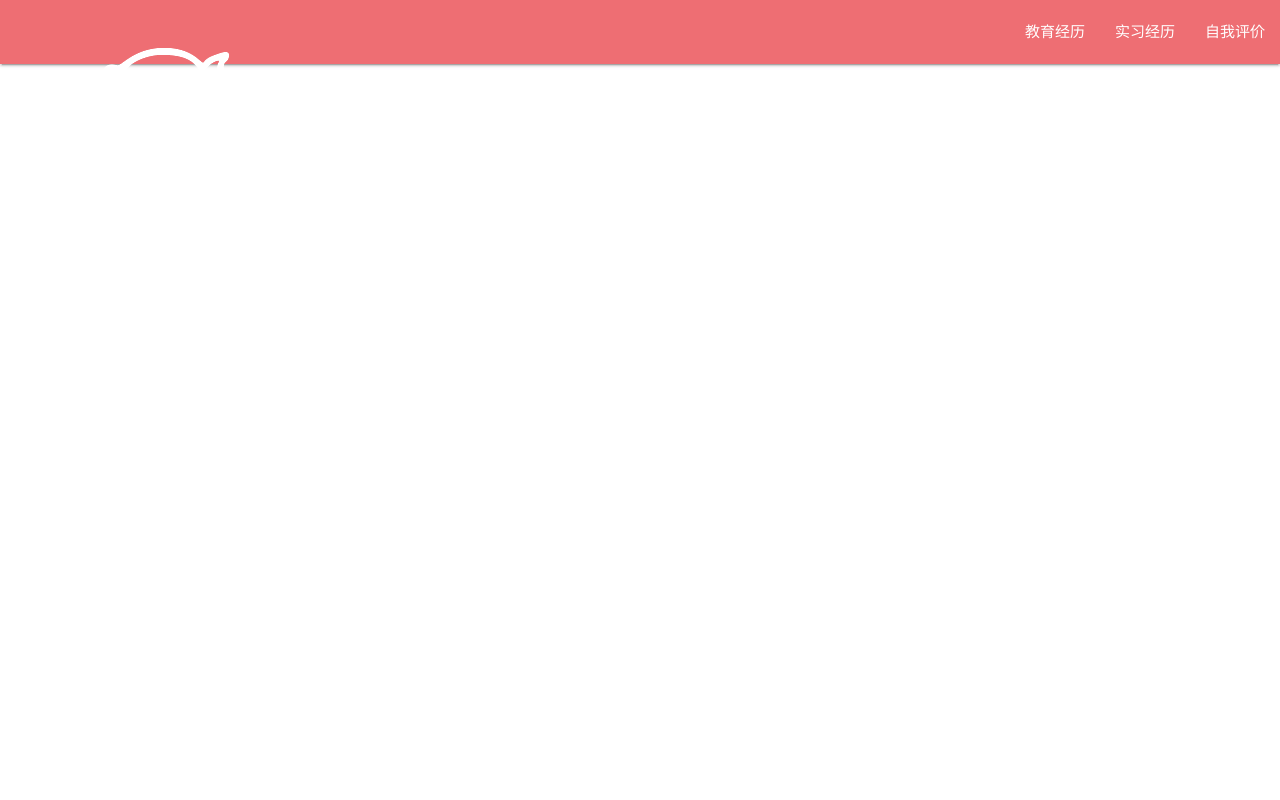
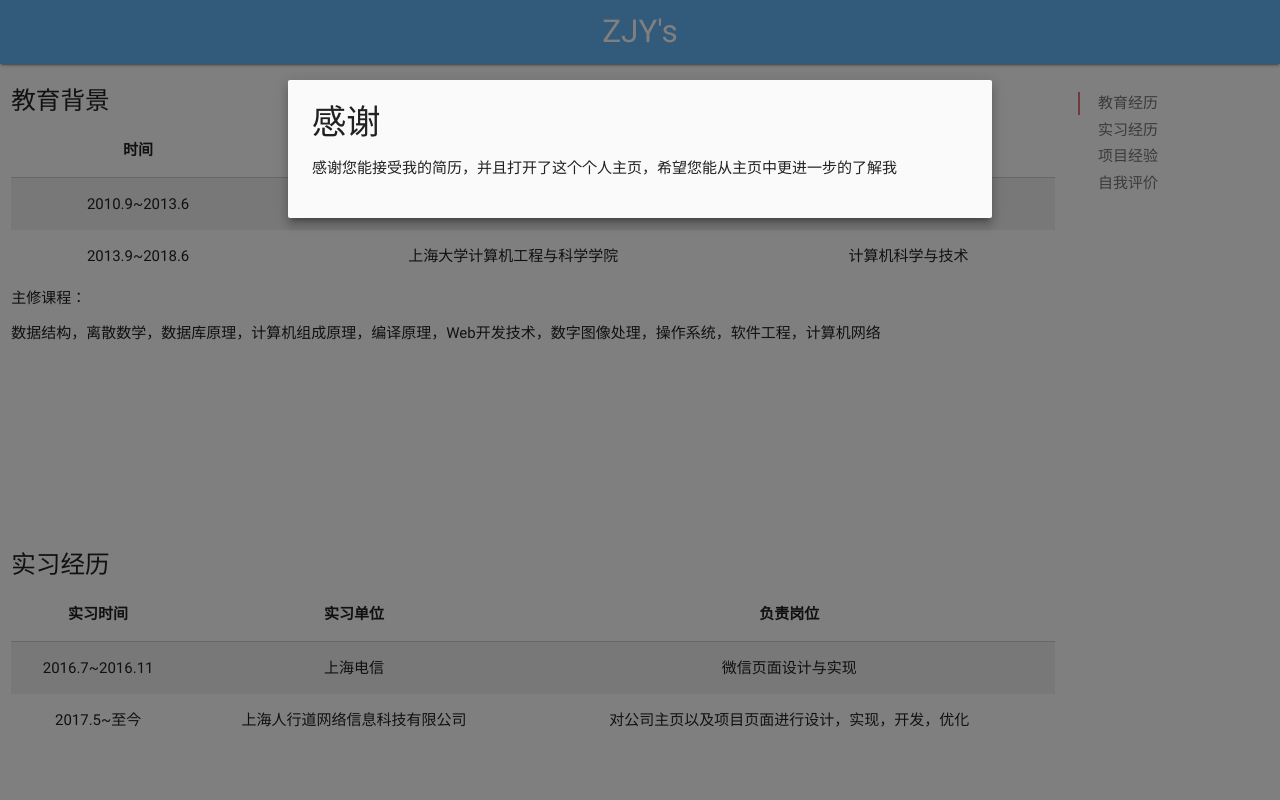
Before and after one commit to zhujiayaomt/zhujiayaomt.github.io, a plain HTML site: page index.html in a window 1280 px wide. Shown: the top 800 px of the page. Drawn offline with nearby package versions, Linux system fonts and the light colour scheme.

Commit message:
Update index.html

```diff
--- a/index.html
+++ b/index.html
@@ -7,32 +7,160 @@
 	 <link href="http://fonts.googleapis.com/icon?family=Material+Icons" rel="stylesheet">
 	 <!-- Compiled and minified CSS -->
   	<link rel="stylesheet" href="https://cdnjs.cloudflare.com/ajax/libs/materialize/0.98.2/css/materialize.min.css">
+    <link rel="stylesheet" href="animate.css">
   	<!-- Compiled and minified JavaScript -->
+    <script type="text/javascript" src="https://code.jquery.com/jquery-2.1.1.min.js"></script>
   	<script src="https://cdnjs.cloudflare.com/ajax/libs/materialize/0.98.2/js/materialize.min.js"></script>
     <link rel="stylesheet" href="main.css">
       <script type="text/javascript">
   	$(document).ready(function(){
-$(".button-collapse").sideNav();
-});
+        $('.modal').modal();
+        $('#modal1').modal('open');
+        $('.parallax').parallax();
+        $(".button-collapse").sideNav();
+        $('.scrollspy').scrollSpy({scrollOffset:300});
+        $('.table-of-contents').pushpin({
+            top: 0,
+            bottom: 1000000000000000000,
+            offset: 0
+        });
+    });
   </script>
+    <style>
+        .scrollspy{
+            margin-bottom: 10rem;
+        }
+    </style>
 </head>
-<body>
-   <nav>
+<body style="padding-top: 4rem;">
+<nav style="position: fixed; top: 0;"; class=" blue lighten-2">
     <div class="nav-wrapper">
-      <a href="#!" class="brand-logo"><p>ZJY's</p><img src="img/pig.png"></a>
-      <a href="#" data-activates="mobile-demo" class="button-collapse"><i class="material-icons">menu</i></a>
-      <ul class="right hide-on-med-and-down">
-        <li><a href="#">教育经历</a></li>
-        <li><a href="#">实习经历</a></li>
-        <li><a href="#">自我评价</a></li>
-      </ul>
-      <ul class="side-nav" id="mobile-demo">
-     	<li><a href="#">教育经历</a></li>
-        <li><a href="#">实习经历</a></li>
-        <li><a href="#">自我评价</a></li>
-      </ul>
+        <a href="#" class="brand-logo center">ZJY's</a>
     </div>
-  </nav>
+</nav>
+<div id="modal1" class="modal">
+    <div class="modal-content">
+        <h4>感谢</h4>
+        <p>感谢您能接受我的简历，并且打开了这个个人主页，希望您能从主页中更进一步的了解我</p>
+    </div>
 
+</div>
+<div class="row">
+    <div class="col s12 m9 l10">
+
+        <div id="edu" class="section scrollspy">
+            <h5>教育背景</h5>
+            <table class="striped centered">
+                <thead>
+                <tr>
+                    <th data-field="id">时间</th>
+                    <th data-field="name">学校</th>
+                    <th data-field="price">专业</th>
+                </tr>
+                </thead>
+
+                <tbody>
+                <tr>
+                    <td>2010.9~2013.6</td>
+                    <td>上海市彭浦中学</td>
+                    <td>无</td>
+                </tr>
+                <tr>
+                    <td>2013.9~2018.6</td>
+                    <td>上海大学计算机工程与科学学院</td>
+                    <td>计算机科学与技术</td>
+                </tr>
+
+                </tbody>
+            </table>
+            <h6>主修课程：</h6><p>数据结构，离散数学，数据库原理，计算机组成原理，编译原理，Web开发技术，数字图像处理，操作系统，软件工程，计算机网络</p>
+        </div>
+
+       <!-- <div class="parallax-container">
+            <div class="parallax"><img src="Great Seedling of Eyos.jpg"></div>
+        </div>-->
+
+        <div id="intern" class="section scrollspy">
+            <h5>实习经历</h5>
+            <table class="striped centered">
+                <thead>
+                <tr>
+                    <th data-field="id">实习时间</th>
+                    <th data-field="name">实习单位</th>
+                    <th data-field="price">负责岗位</th>
+                </tr>
+                </thead>
+
+                <tbody>
+                <tr>
+                    <td>2016.7~2016.11</td>
+                    <td>上海电信</td>
+                    <td>微信页面设计与实现</td>
+                </tr>
+                <tr>
+                    <td>2017.5~至今</td>
+                    <td>上海人行道网络信息科技有限公司</td>
+                    <td>对公司主页以及项目页面进行设计，实现，开发，优化</td>
+                </tr>
+
+                </tbody>
+            </table>
+        </div>
+
+       <!-- <div class="parallax-container">
+            <div class="parallax"><img src="Bloodmoon Ruins (near Shar).jpg"></div>
+        </div>-->
+        <div id="project" class="section scrollspy">
+            <h5>项目经验</h5>
+            <table class="striped centered">
+                <thead>
+                <tr>
+                    <th data-field="id">项目名称</th>
+                    <th data-field="name">项目功能</th>
+                    <th data-field="price">主要负责</th>
+                </tr>
+                </thead>
+
+                <tbody>
+                <tr>
+                    <td>FREE软件开发</td>
+                    <td>主要实现多人聚会，约会等约时间功能</td>
+                    <td>基于Java，配合Webview的开发，主要负责Web的设计交互实现等</td>
+                </tr>
+                <tr>
+                    <td>选课系统开发</td>
+                    <td>针对学生选课，退课，教师打分等功能进行开发</td>
+                    <td>基于WAMP，负责数据库设计，界面设计，功能设计以及实现等</td>
+                </tr>
+
+                </tbody>
+            </table>
+        </div>
+
+        <div id="self" class="section scrollspy">
+            <h5>自我评价</h5>
+            <P>从2015年开始学习前端开发，熟悉Html规范，能使用bootstrap快速构建交互界面，熟悉JQuery，了解Less，Sass，Grunt等前端自动化工具，了解Js模块化，
+                个人认为具有较好的学习能力，能较快的学习新知识，不会的东西能去问别人或者百度自学。平时会研究一些新技术，比如React-Native，Vue.js等,正在
+                寻找一个更好的发展平台，希望能够充分发挥自己的优势，共同努力成就一番事业。</P>
+        </div>
+
+
+    </div>
+    <div class="col hide-on-small-only m3 l2">
+        <ul class="section table-of-contents" style="padding-top: 5rem;">
+            <li><a href="#edu">教育经历</a></li>
+            <li><a href="#intern">实习经历</a></li>
+            <li><a href="#project">项目经验</a></li>
+            <li><a href="#self">自我评价</a></li>
+        </ul>
+    </div>
+</div>
 </body>
+<footer class="page-footer blue lighten-2">
+    <div class="footer-copyright">
+        <div class="container">
+            © 2017 Copyright ZJY.AKA.MT
+        </div>
+    </div>
+</footer>
 </html>
```
